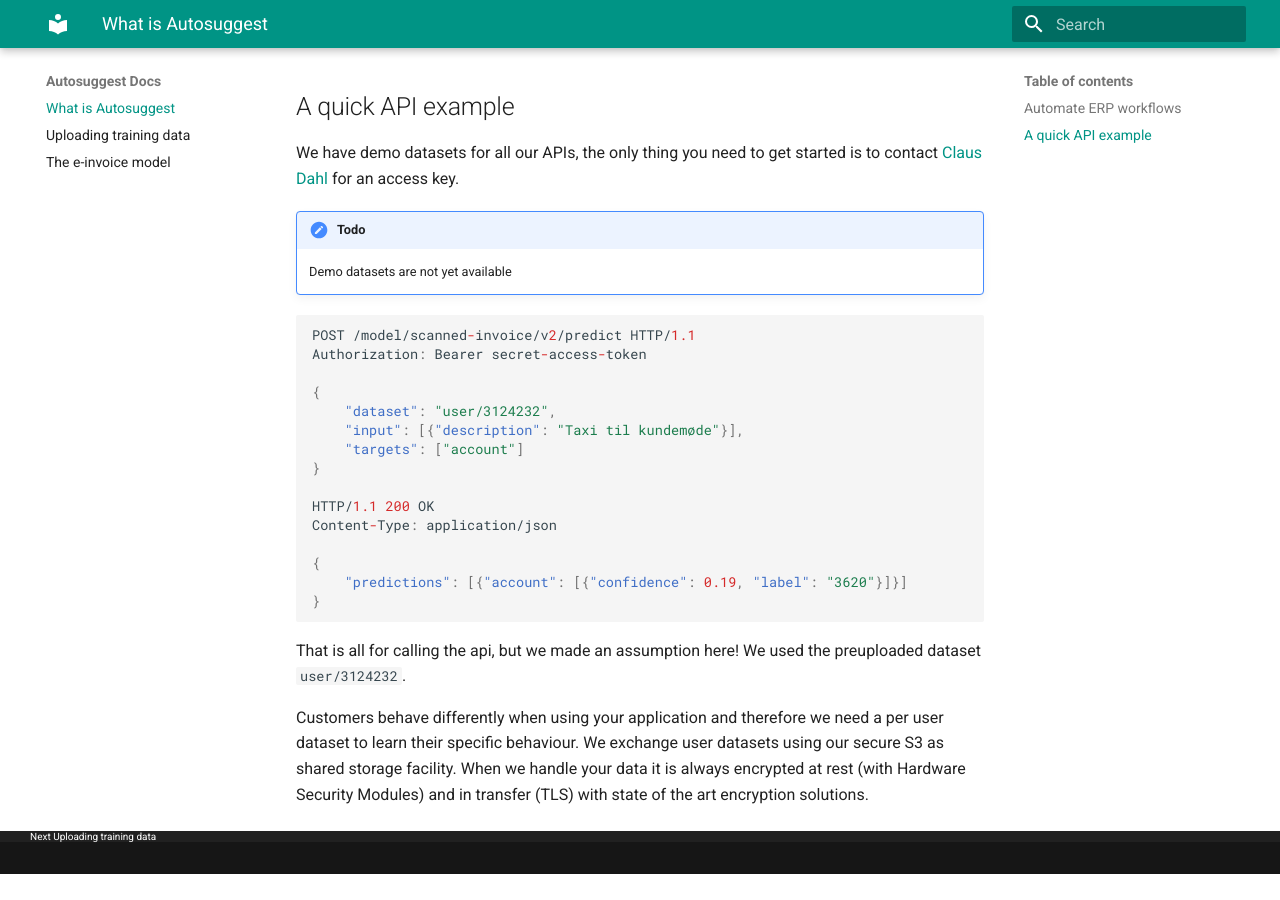
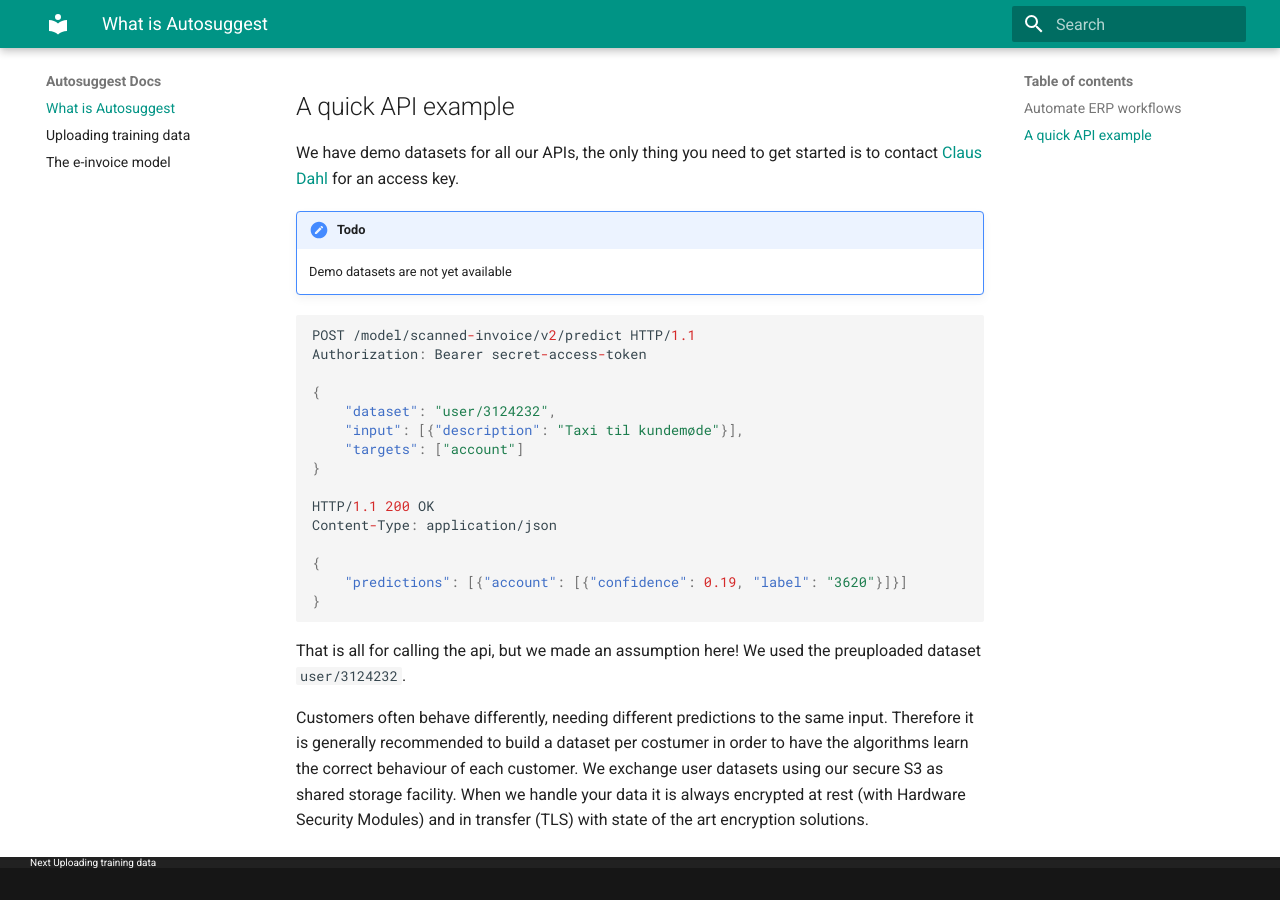
Before and after one commit to e-conomic/vml-docs, an MkDocs documentation site: the page built from docs/index.md, in a window 1280 px wide and 900 px high, scrolled down 1077 px. Built offline with MkDocs 1.6.1 and Material for MkDocs 9.7.7, drawn with Linux system fonts in a browser that asks for light colours; old or Windows-style settings are respelled for this version of MkDocs; before the commit the page ends 1951 px from its top, so only the background shows below that.

Commit message:
Refined paragraph about datasets per user

```diff
--- a/docs/index.md
+++ b/docs/index.md
@@ -43,8 +43,7 @@ Content-Type: application/json
 That is all for calling the api, but we made an assumption here! We used the
 preuploaded dataset `user/3124232`.
 
-Customers behave differently when using your application and therefore we need
-a per user dataset to learn their specific behaviour.
+Customers often behave differently, needing different predictions to the same input. Therefore it is generally recommended to build a dataset per costumer in order to have the algorithms learn the correct behaviour of each customer.
 We exchange user datasets using our secure S3 as shared storage facility. When
 we handle your data it is always encrypted at rest (with Hardware Security
 Modules) and in transfer (TLS) with state of the art encryption solutions.
```
